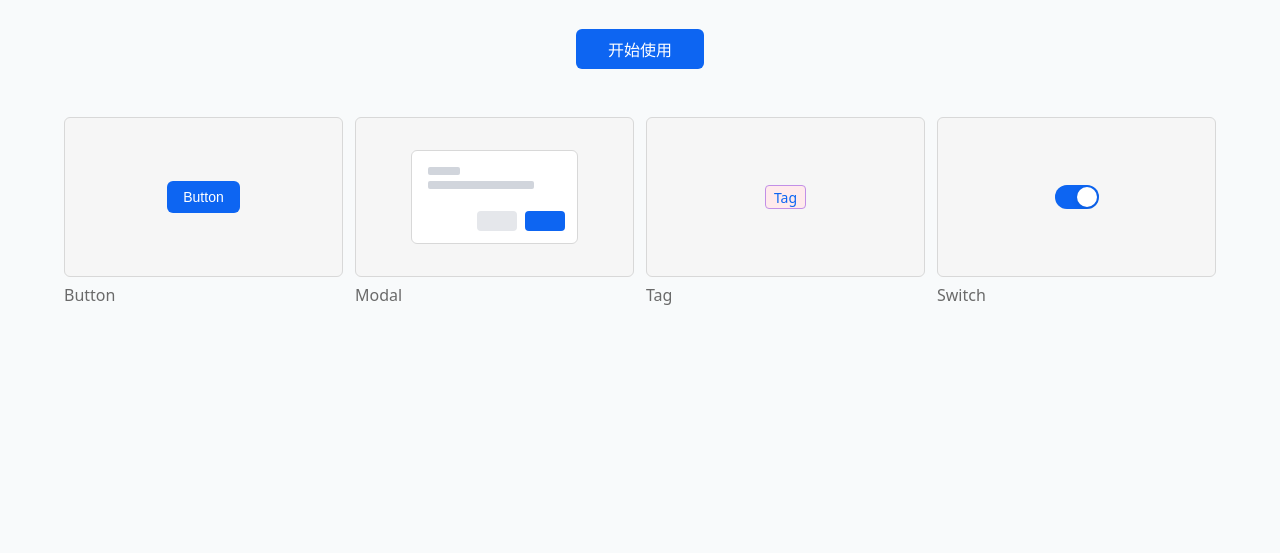
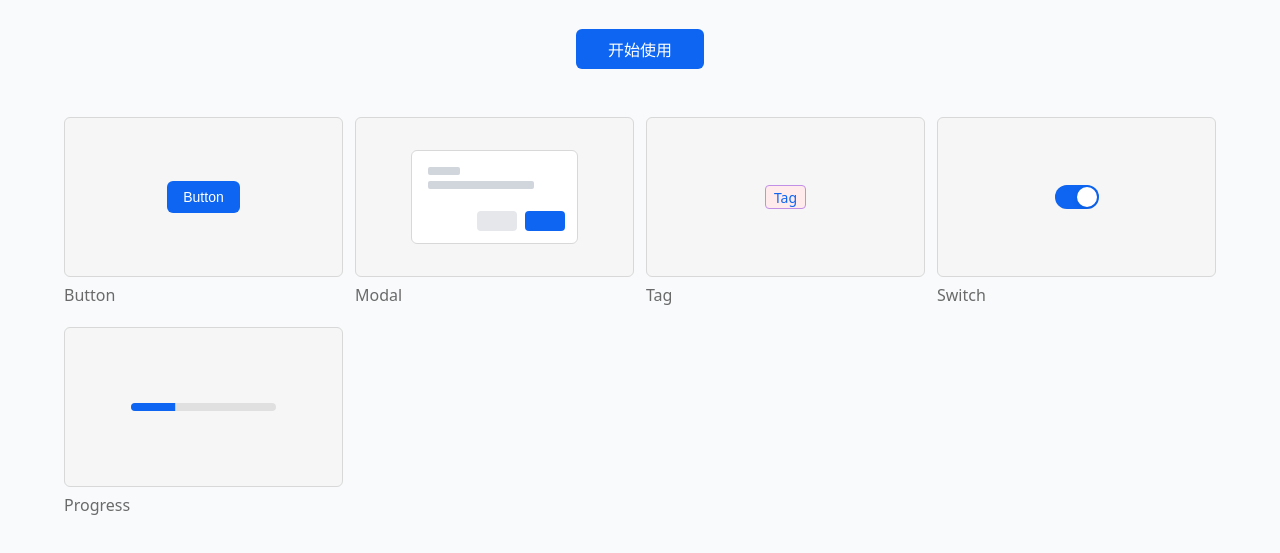
Before and after one commit to CiroLee/vanilla-components, a website: page src/index.html in a window 1280 px wide. Shown: the part 211-764 px from the top of the page. Drawn offline with nearby package versions, Linux system fonts and the light colour scheme.

Commit message:
feat: upadte home grid

```diff
--- a/src/index.html
+++ b/src/index.html
@@ -40,6 +40,9 @@
           <show-card href="./docs/switch.html" name="Switch">
             <va-switch checked class="[&::part(switch)]:pointer-events-none"></va-switch>
           </show-card>
+          <show-card href="./docs/progress.html" name="Progress">
+            <va-progress class="w-[52%]" value="30"></va-progress>
+          </show-card>
         </div>
       </section>
     </va-theme-provider>
@@ -51,6 +54,7 @@
     import './ui/modal/index.js';
     import './ui/tag/index.js';
     import './ui/switch/index.js';
+    import './ui/progress/index.js';
     import './docs/components/show-card.js';
   </script>
 </html>
```
